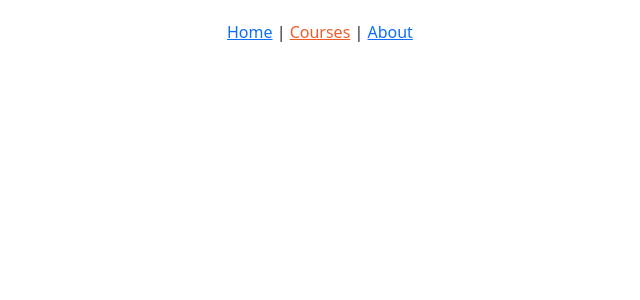
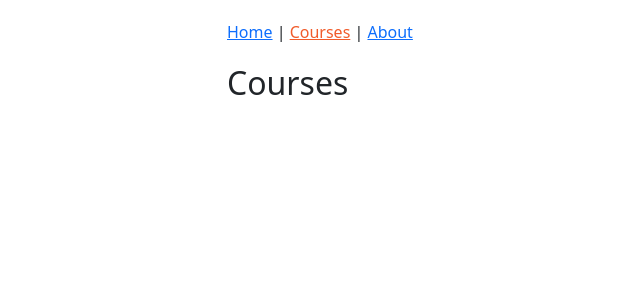
Before and after one commit to rabobahago/react-pluralsight-app, a React (Create React App) app: page /courses in a window 1280 px wide. Shown: the top 300 px of the page, without its empty margins (0-640 px from the left). Built offline with nearby package versions, Linux system fonts and the light colour scheme.

Commit message:
invalid and courses pages added

```diff
--- a/src/components/App.js
+++ b/src/components/App.js
@@ -3,8 +3,8 @@
 import HomePage from "./home/HomePage";
 import AboutPage from "./about/AboutPage";
 import Header from "./common/Header";
-// import PageNotFound from "./PageNotFound";
-// import CoursesPage from "./courses/CoursesPage";
+import PageNotFound from "./PageNotFound";
+import CoursesPage from "./courses/CoursesPage";
 
 function App() {
   return (
@@ -13,8 +13,8 @@
       <Switch>
         <Route exact path="/" component={HomePage} />
         <Route path="/about" component={AboutPage} />
-        {/* <Route path="/courses" component={CoursesPage} />
-        <Route component={PageNotFound} /> */}
+        <Route path="/courses" component={CoursesPage} />
+        <Route component={PageNotFound} />
       </Switch>
     </div>
   );
--- /dev/null
+++ b/src/components/PageNotFound.js
@@ -0,0 +1,5 @@
+import React from "react";
+
+const PageNotFound = () => <h1>Oops! Page not found.</h1>;
+
+export default PageNotFound;
--- /dev/null
+++ b/src/components/courses/CoursesPage.js
@@ -0,0 +1,9 @@
+import React from "react";
+
+class CoursesPage extends React.Component {
+  render() {
+    return <h2>Courses</h2>;
+  }
+}
+
+export default CoursesPage;
```
